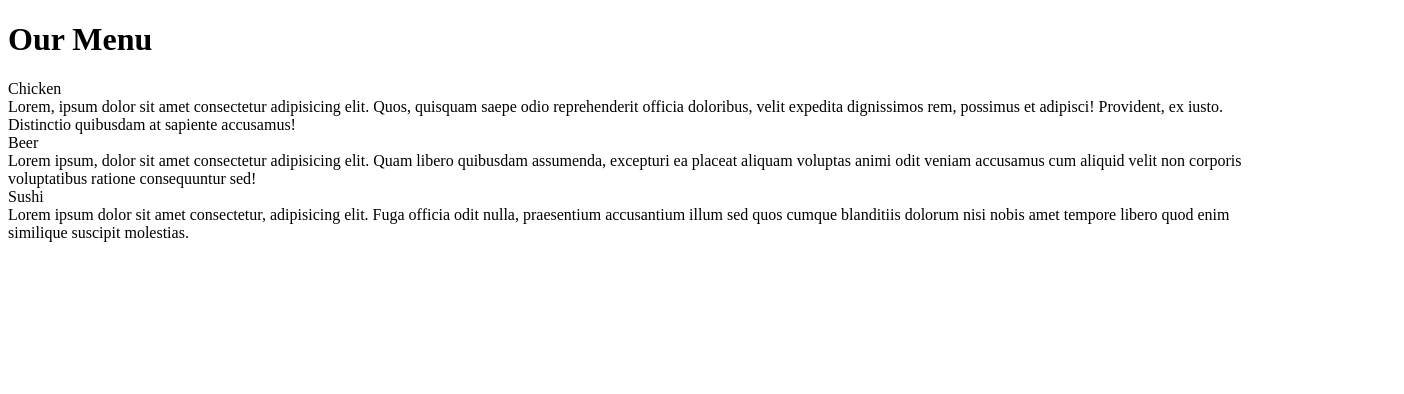
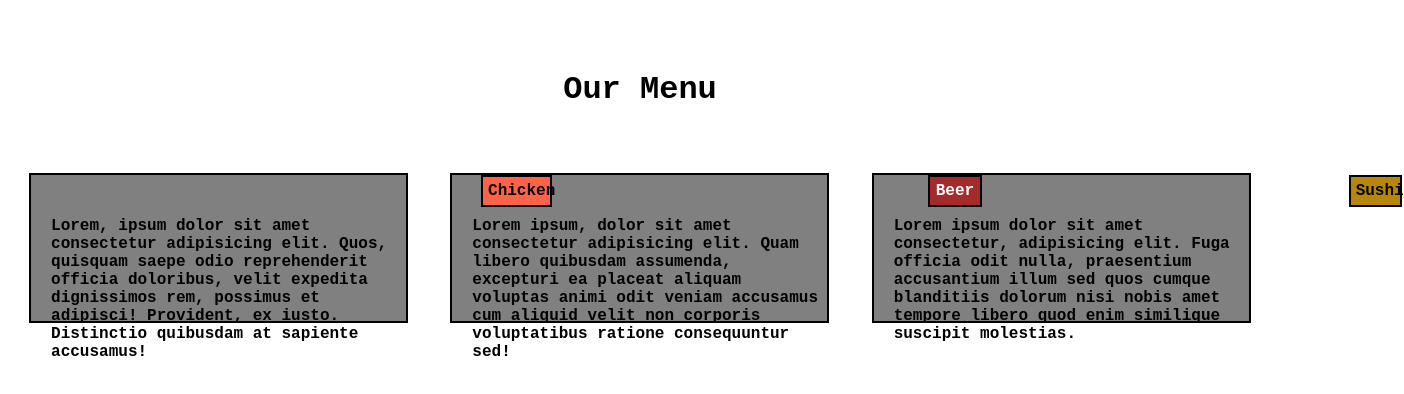
Before and after one commit to AshenOne199/AshenOne199.github.io, a plain HTML site: page index.html in a window 1280 px wide. Shown: the whole page, 1404 px wide, since content can reach past the window. Drawn offline with Linux system fonts and the light colour scheme.

Commit message:
Update index.html

```diff
--- a/index.html
+++ b/index.html
@@ -4,7 +4,7 @@
     <meta charset="UTF-8">
     <meta http-equiv="X-UA-Compatible" content="IE=edge">
     <meta name="viewport" content="width=device-width, initial-scale=1.0">
-    <link rel="stylesheet" type=“text/css” href="/CSS/styles.css">
+    <link rel="stylesheet" href="/CSS/styles.css">
     <title>Module 2 Solution</title>
 </head>
 <body>
```
